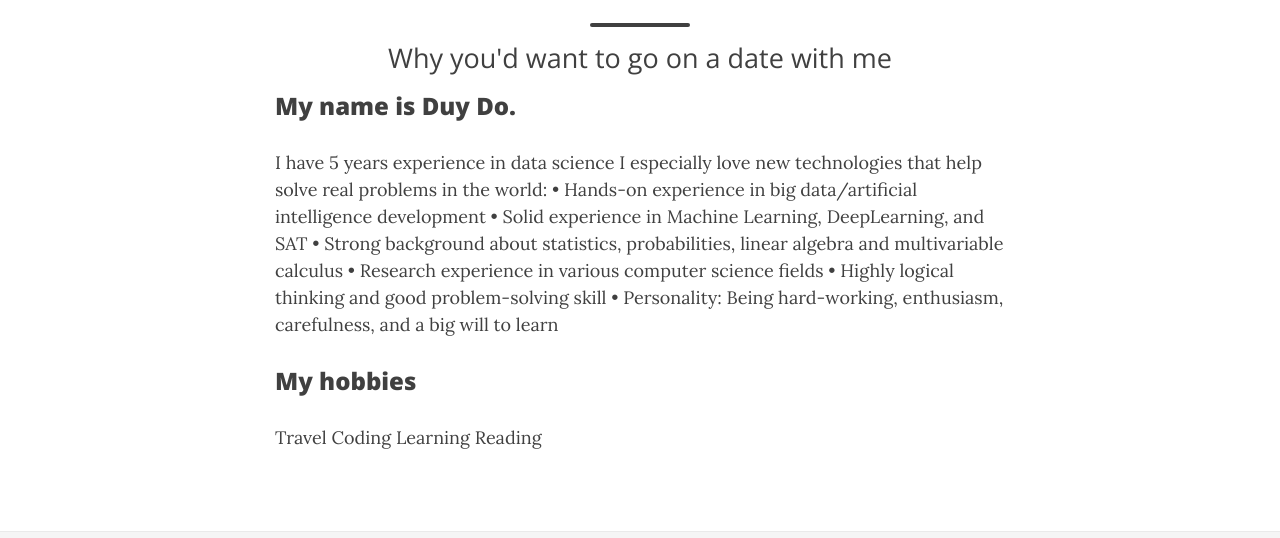
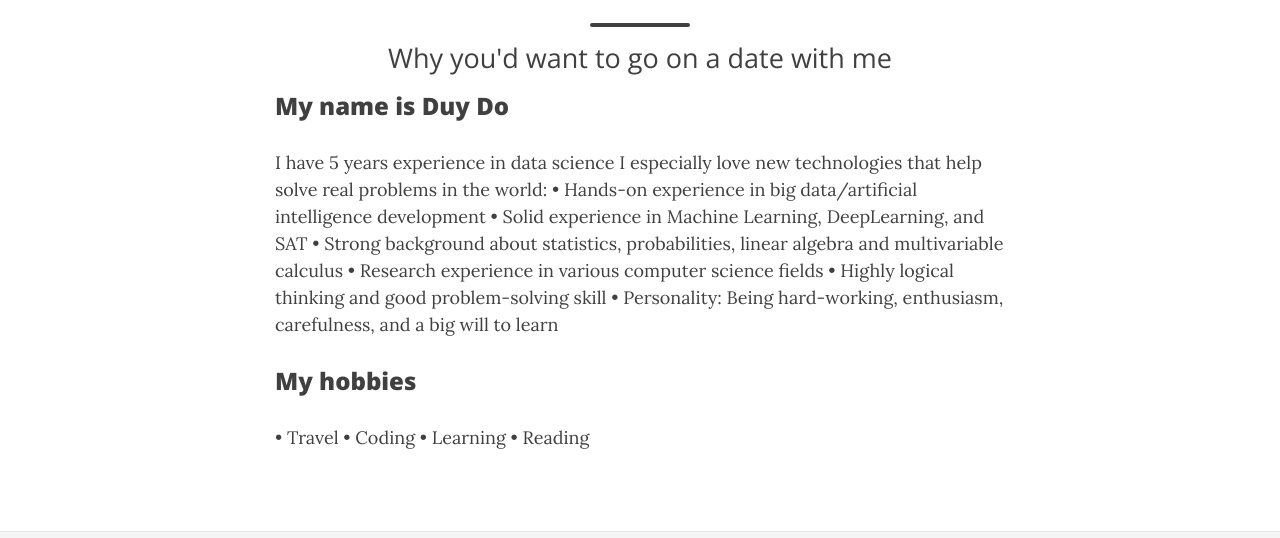
Before and after one commit to DoDuy/doduy.github.io, a Jekyll site: the page built from aboutme.md, in a window 1280 px wide and 945 px high. Shown: the part 211-749 px from the top of the window. Built offline with Jekyll 4.4.1, drawn with Linux system fonts in a browser that asks for light colours; nearby versions of some CDN libraries.

```diff
--- a/aboutme.md
+++ b/aboutme.md
@@ -4,7 +4,7 @@ title: About me
 subtitle: Why you'd want to go on a date with me
 ---
 
-### My name is Duy Do.
+### My name is Duy Do
 I have 5 years experience in data science
 I especially love new technologies that help solve real problems in the world:
 • Hands-on experience in big data/artificial intelligence development
@@ -15,7 +15,7 @@ I especially love new technologies that help solve real problems in the world:
 • Personality: Being hard-working, enthusiasm, carefulness, and a big will to learn
 
 ### My hobbies
-Travel
-Coding
-Learning
-Reading
+• Travel
+• Coding
+• Learning
+• Reading
```
